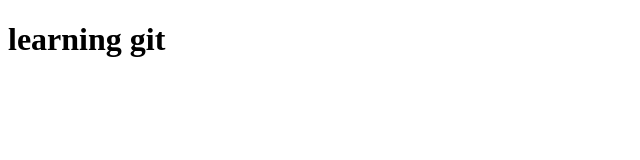
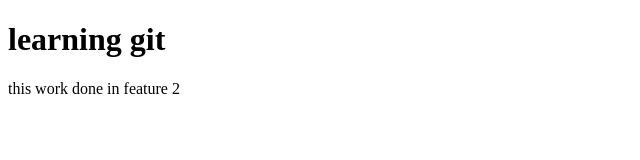
Before and after one commit to Aniketsonkerr/another_folder, a plain HTML site: page index.html in a window 1280 px wide. Shown: the whole page, without its empty margins (0-640 px from the left). Drawn offline with Linux system fonts and the light colour scheme.

Commit message:
added a paragraph in indext.html

```diff
--- a/index.html
+++ b/index.html
@@ -7,5 +7,6 @@
   </head>
   <body>
     <h1>learning git</h1>
+    <p>this work done in feature 2</p>
   </body>
 </html>
```
